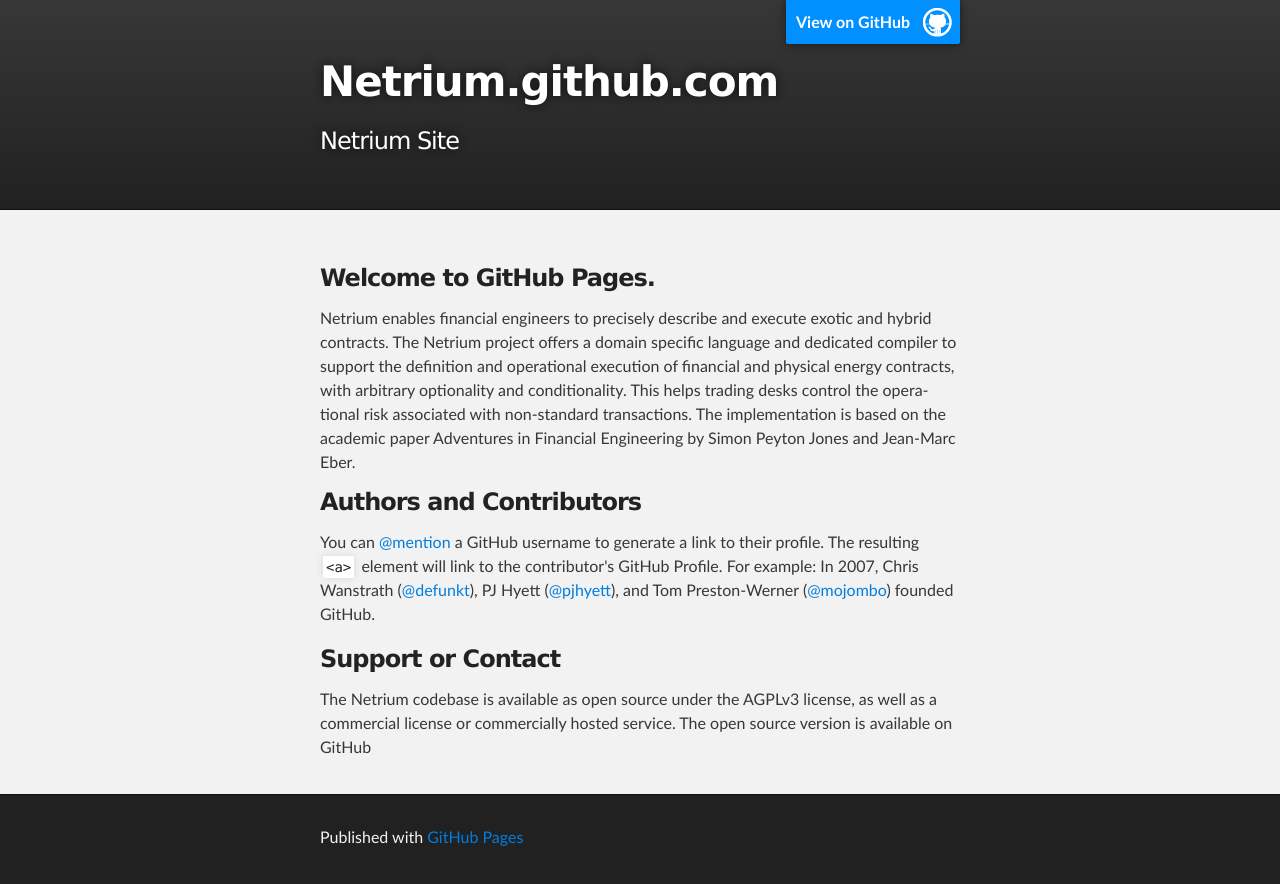
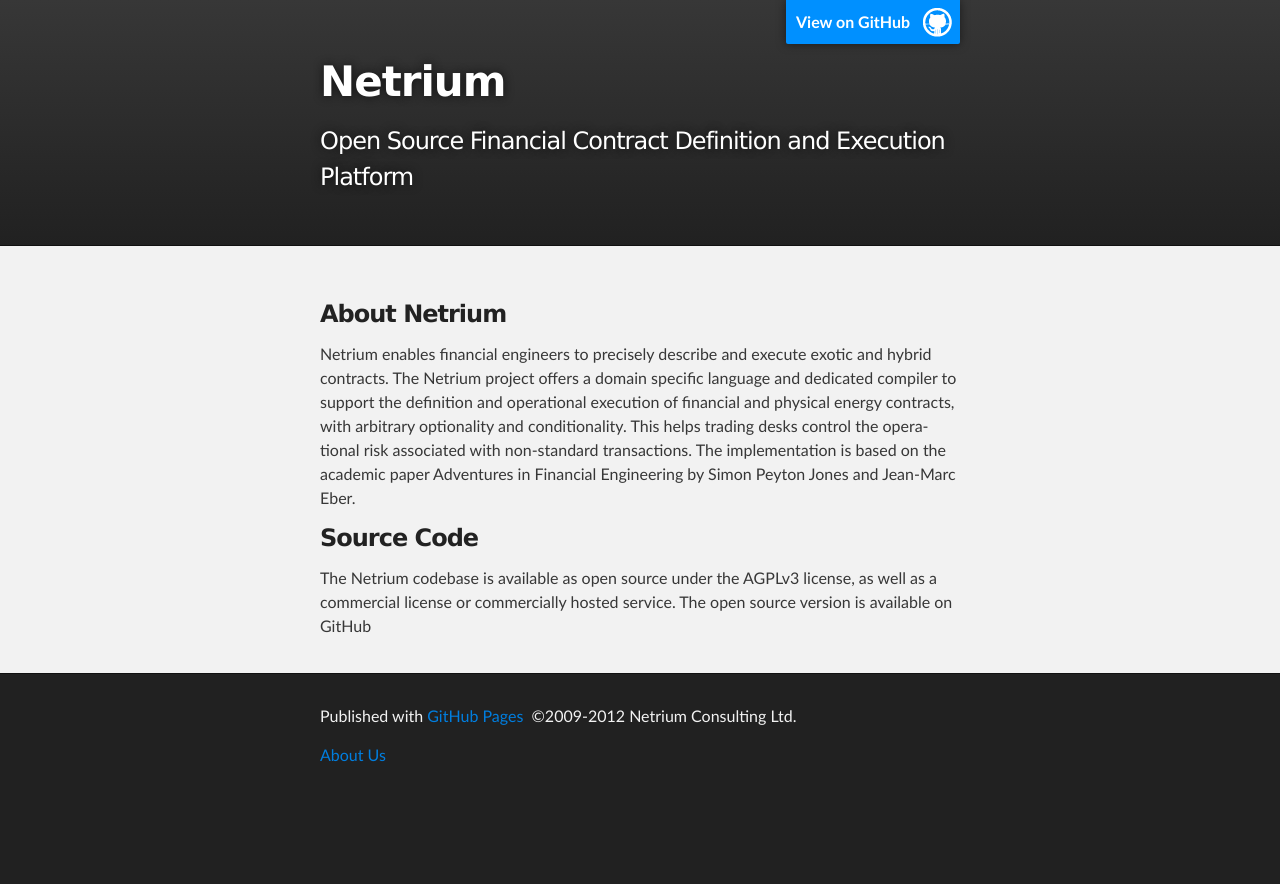
Before and after one commit to netrium/netrium.github.com, a plain HTML site: page index.html in a window 1280 px wide. After the commit the page ends 802 px from the top, so only its background shows below. Drawn offline with Linux system fonts and the light colour scheme.

Commit message:
Extending the site

```diff
--- a/index.html
+++ b/index.html
@@ -8,7 +8,7 @@
 
     <link rel="stylesheet" type="text/css" media="screen" href="stylesheets/stylesheet.css">
 
-    <title>Netrium.github.com</title>
+    <title>Netrium</title>
   </head>
 
   <body>
@@ -18,8 +18,8 @@
         <header class="inner">
           <a id="forkme_banner" href="https://github.com/netrium">View on GitHub</a>
 
-          <h1 id="project_title">Netrium.github.com</h1>
-          <h2 id="project_tagline">Netrium Site</h2>
+          <h1 id="project_title">Netrium</h1>
+          <h2 id="project_tagline">Open Source Financial Contract Definition and Execution Platform</h2>
 
         </header>
     </div>
@@ -27,22 +27,21 @@
     <!-- MAIN CONTENT -->
     <div id="main_content_wrap" class="outer">
       <section id="main_content" class="inner">
-        <h3>Welcome to GitHub Pages.</h3>
+        <h3>About Netrium</h3>
 Net­rium enables fin­an­cial engin­eers to pre­cisely describe and execute exotic and hybrid con­tracts. The Net­rium pro­ject offers a domain spe­cific lan­guage and ded­ic­ated com­piler to sup­port the defin­i­tion and oper­a­tional exe­cu­tion of fin­an­cial and phys­ical energy con­tracts, with arbit­rary option­al­ity and con­di­tion­al­ity. This helps trad­ing desks con­trol the oper­a­tional risk asso­ci­ated with non-standard trans­ac­tions. The imple­ment­a­tion is based on the aca­demic paper Adven­tures in Fin­an­cial Engin­eer­ing by Simon Peyton Jones and Jean-Marc Eber.
-<h3>Authors and Contributors</h3>
 
-<p>You can <a href="https://github.com/blog/821" class="user-mention">@mention</a> a GitHub username to generate a link to their profile. The resulting <code>&lt;a&gt;</code> element will link to the contributor's GitHub Profile. For example: In 2007, Chris Wanstrath (<a href="https://github.com/defunkt" class="user-mention">@defunkt</a>), PJ Hyett (<a href="https://github.com/pjhyett" class="user-mention">@pjhyett</a>), and Tom Preston-Werner (<a href="https://github.com/mojombo" class="user-mention">@mojombo</a>) founded GitHub.</p>
-
-<h3>Support or Contact</h3>
+<h3>Source Code</h3>
 
 <p>The Net­rium code­base is avail­able as open source under the AGPLv3 license, as well as a com­mer­cial license or com­mer­cially hos­ted ser­vice. The open source ver­sion is avail­able on Git­Hub</p>
+
       </section>
     </div>
 
     <!-- FOOTER  -->
     <div id="footer_wrap" class="outer">
       <footer class="inner">
-        <p>Published with <a href="http://pages.github.com">GitHub Pages</a></p>
+        <p>Published with <a href="http://pages.github.com">GitHub Pages</a>&nbsp;&nbsp;©2009-2012 Netrium Consulting Ltd.</p>
+        <p><a href="about-us.html">About Us</a>
       </footer>
     </div>
 
```
Also changed, not shown: about-us.html (added, +54 -0 lines).
